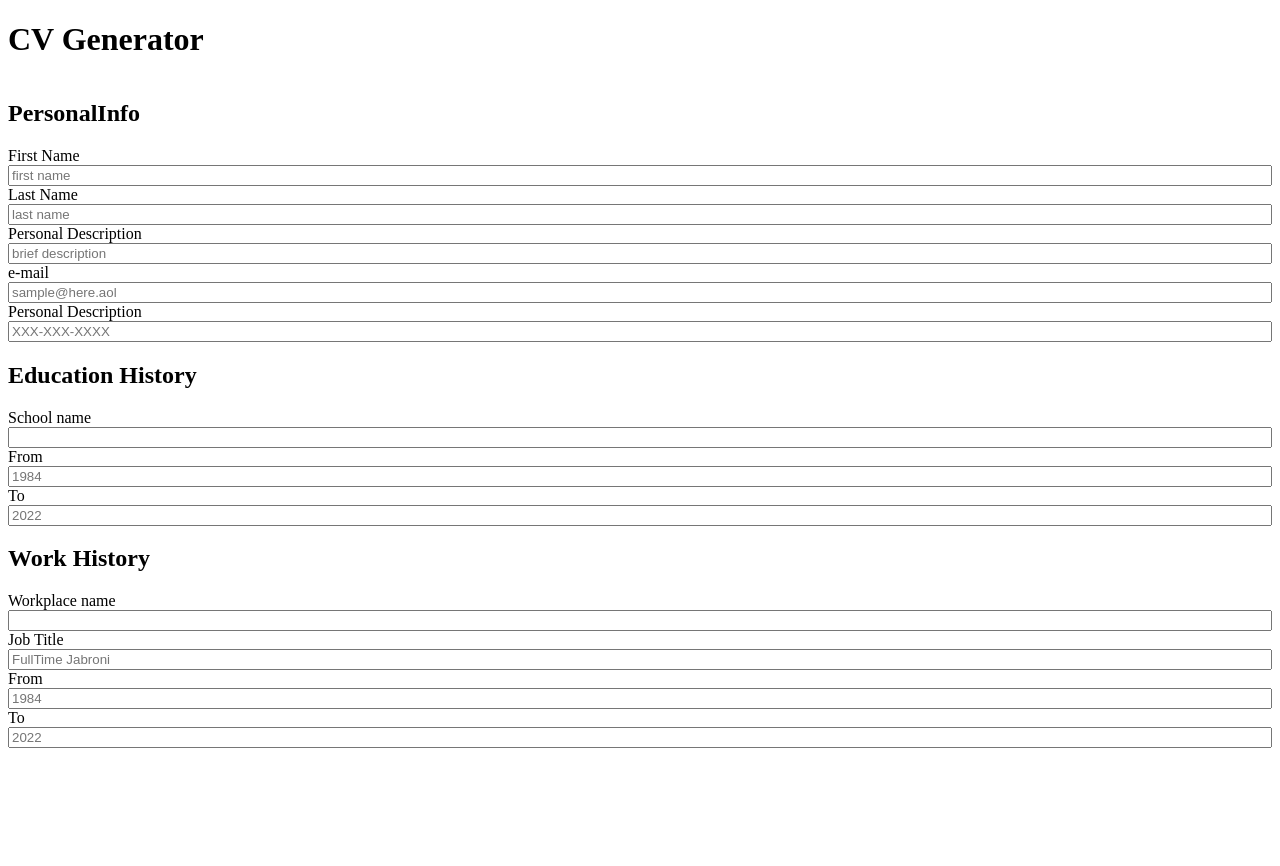
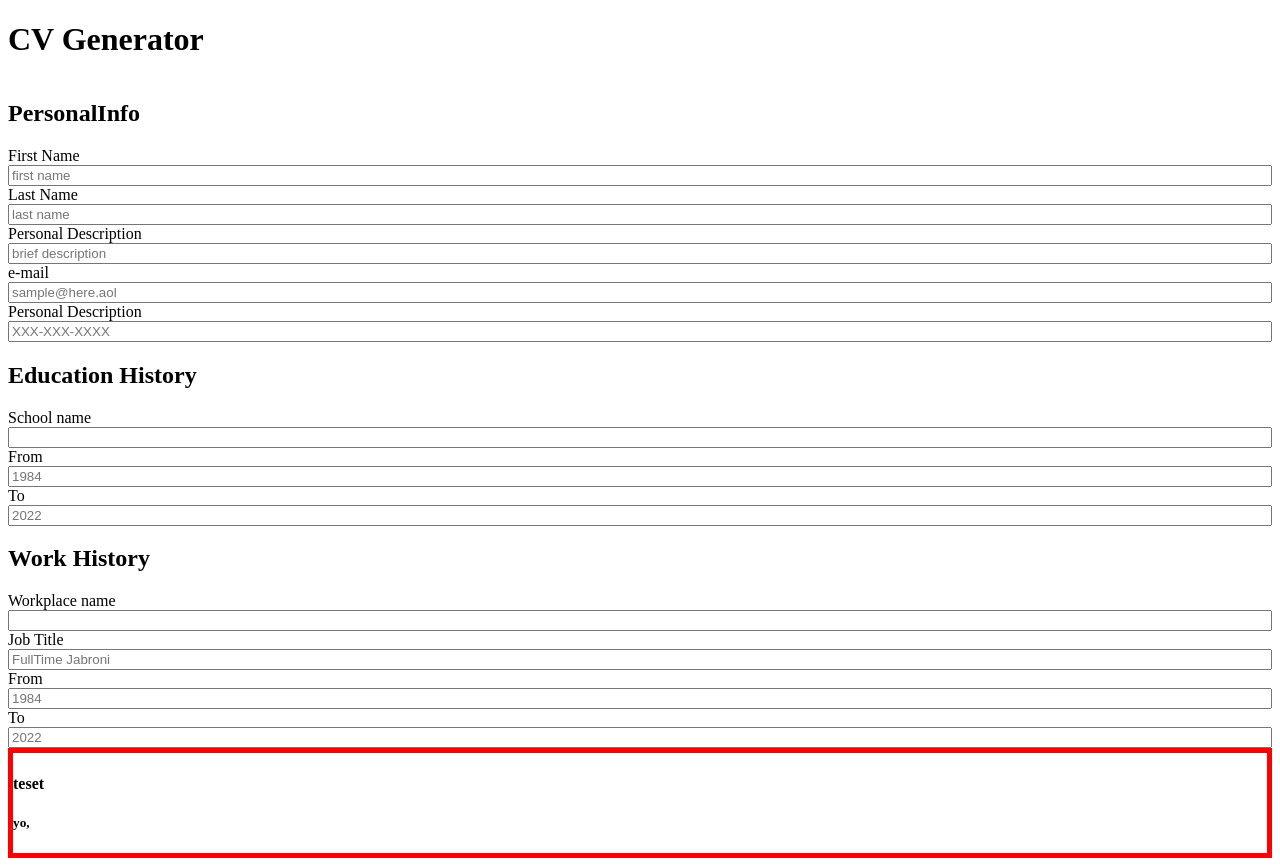
Before and after one commit to daygoDao/cv-project, a React (Create React App) app: page / in a window 1280 px wide. Before the commit the page ends 800 px from the top, so only its background shows below. Built offline with nearby package versions, Linux system fonts and the light colour scheme.

Commit message:
connected person obj to conponent

```diff
--- a/src/components/CVform.js
+++ b/src/components/CVform.js
@@ -1,15 +1,36 @@
-// import React from "react"
-import PersonalInfo from './PersonalInfo';
-import EducationHistory from './EducationHistory';
-import WorkHistory from './WorkHistory';
+import { useState } from "react";
+import PersonalInfo from "./PersonalInfo";
+import EducationHistory from "./EducationHistory";
+import WorkHistory from "./WorkHistory";
+import Preview from "./Preview";
 
-const CVform = (props) => {
+const CVform = () => {
+  //person desc state
+  const [personState, setPersonState] = useState({
+    firstName: "sir",
+    lastName: "dude",
+    personalDesc: "jobless nerd",
+    email: "ayoyo@you.com",
+    phone: "1-800-whaddup",
+  });
+
+  const updatePersons = (e) => {
+    console.log(e);
+    setPersonState((prevState) => {
+      return {
+        ...prevState,
+      };
+    });
+  };
+
+  // console.log(personState)
   return (
     <form>
       <h1>CV Generator</h1>
-      <PersonalInfo />
+      <PersonalInfo onChange={updatePersons} />
       <EducationHistory />
       <WorkHistory />
+      <Preview person={personState} />
     </form>
   );
 };
--- a/src/components/PersonalInfo.js
+++ b/src/components/PersonalInfo.js
@@ -1,6 +1,7 @@
-import React from "react";
+import React, { useState } from "react";
 
 const PersonalInfo = () => {
+
   return (
     <div className="personal">
       <h2>PersonalInfo</h2>
--- /dev/null
+++ b/src/components/Preview.js
@@ -0,0 +1,16 @@
+import React from 'react'
+
+const Preview = ({person}) => {
+
+  console.log(person)
+  return (
+    <div className='cvPreview'>
+        <section className='cvPersonalDesc'>
+            <h4>teset</h4>
+            <h5>yo, {}</h5>
+        </section>
+    </div>
+  )
+}
+
+export default Preview
--- a/src/style.css
+++ b/src/style.css
@@ -4,3 +4,7 @@
     display: flex;
     flex-direction: column;
 }
+
+.cvPreview {
+    border: 5px solid red;
+}
```
